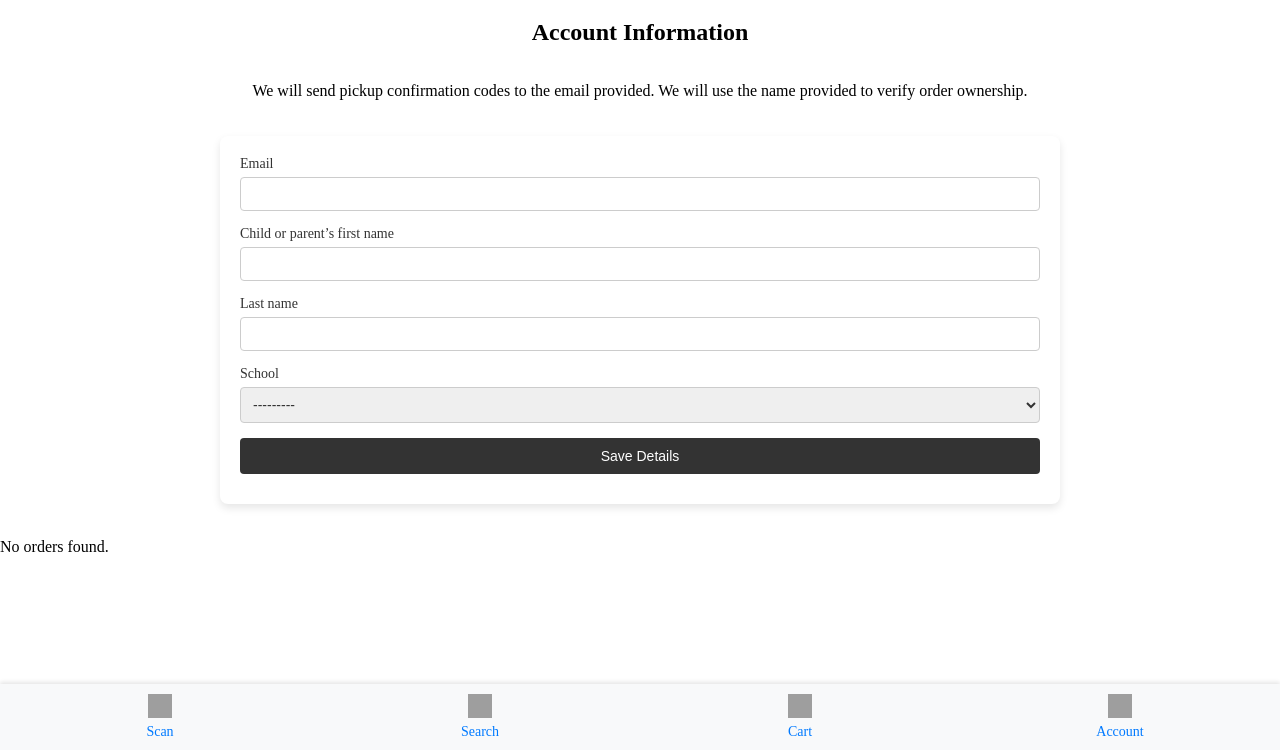
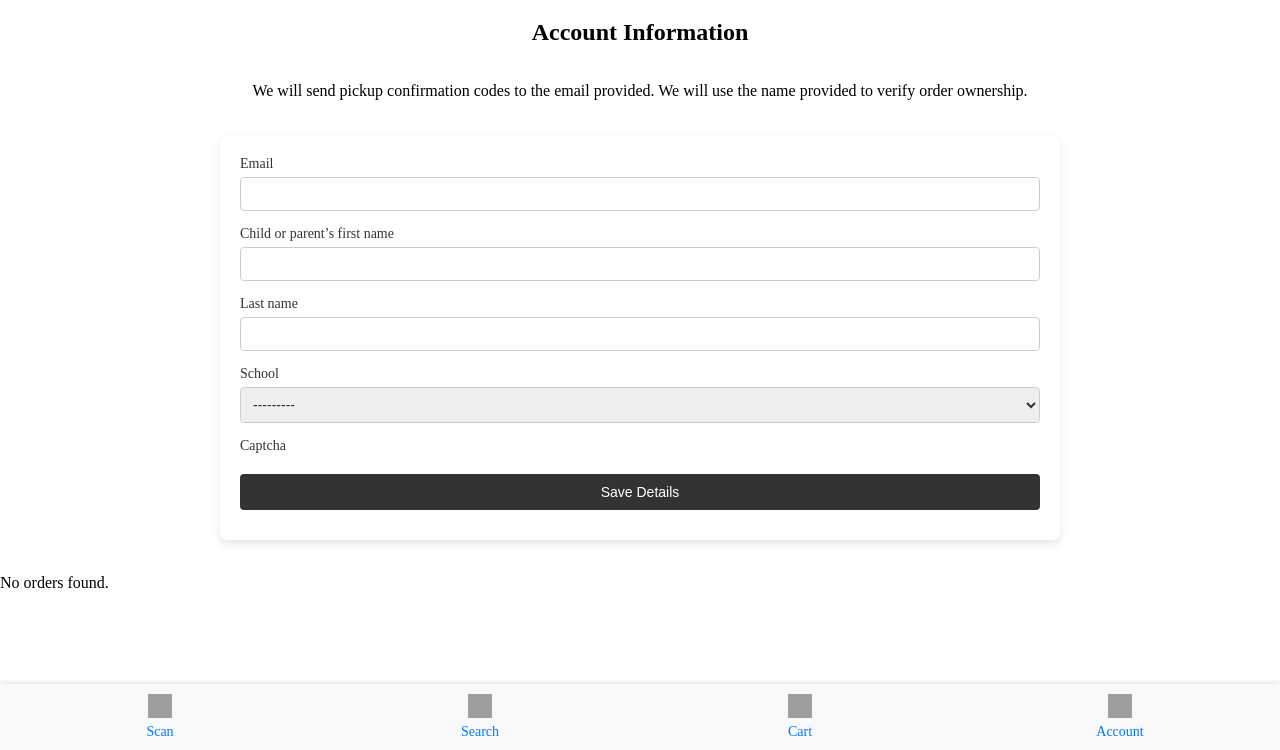
Before and after one commit to VarindraSeegobin/Bookly, a Django app: page /account/ in a window 1280 px wide. Shown: the part 50-800 px from the top of the page. Run offline with Django 5.2, Linux system fonts and the light colour scheme; data that the repository does not hold is empty; grey boxes are pictures that could not be loaded.

Commit message:
Added captcha to the login/register button. TODO: add multiple items route and generate a QR code with this route.

```diff
--- a/Bookly/forms.py
+++ b/Bookly/forms.py
@@ -1,10 +1,11 @@
 from django import forms
 from Auth.models import User, School
 from django_recaptcha.fields import ReCaptchaField
+from django_recaptcha.widgets import ReCaptchaV2Checkbox
 
 class AccountForm(forms.ModelForm):
     school = forms.ModelChoiceField(queryset=School.objects.all())
-
+    captcha = ReCaptchaField(widget=ReCaptchaV2Checkbox)
     class Meta:
         model = User
         fields = ['email', 'first_name', 'last_name', 'school']
--- a/templates/Auth/account.html
+++ b/templates/Auth/account.html
@@ -30,6 +30,10 @@
                 </div>
 
                 <!-- Recaptcha -->
+                <div class="input-container">
+                    <label for="{{ form.captcha.id_for_label }}">Captcha</label>
+                    {{ form.captcha }}
+                </div>
 
                 <div class="button-container">
                     <button type="submit" class="button primary" formaction="{% url 'account' %}">Save Details</button>
```
